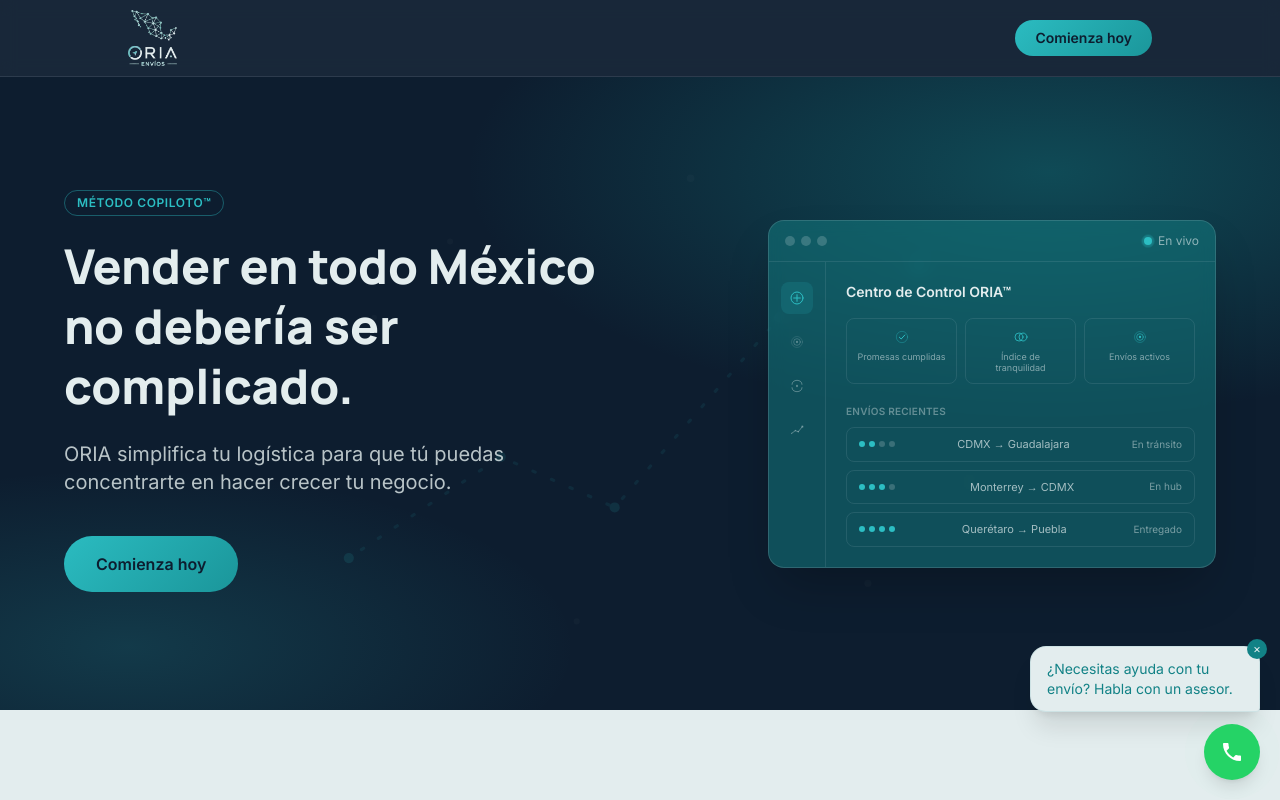
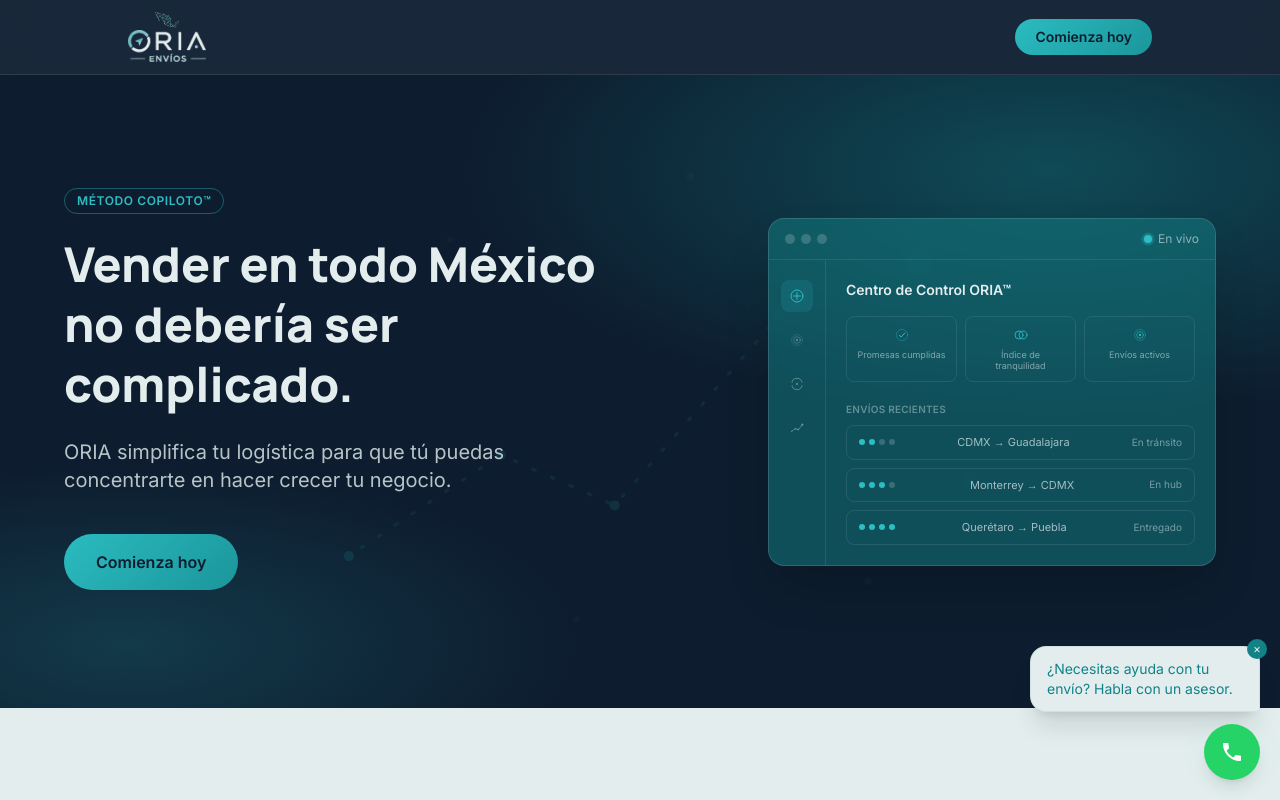
Before and after one commit to stephannymanrey/oria-landing, a React (Vite) app: page / in a window 1280 px wide. Shown: the top 800 px of the page. Built offline with nearby package versions, Linux system fonts and the light colour scheme.

Commit message:
Header: agrandar el wordmark respecto al mapa de puntos
Se separan el mapa y el wordmark en dos imágenes independientes para
poder controlar su tamaño por separado — el cliente sentía el mapa
más grande que el nombre "ORIA ENVÍOS".

```diff
--- a/src/components/Header.jsx
+++ b/src/components/Header.jsx
@@ -1,12 +1,13 @@
 export default function Header() {
   return (
-    <header className="sticky top-0 z-40 border-b border-neutral/10 bg-primary/95 px-6 py-2.5 backdrop-blur">
+    <header className="sticky top-0 z-40 border-b border-neutral/10 bg-primary/95 px-6 py-2 backdrop-blur">
       <div className="mx-auto flex max-w-5xl items-center justify-between">
-        <a href="#top" className="flex items-center">
+        <a href="#top" className="flex flex-col items-center py-1">
+          <img src="/logo-oria-map.png" alt="" className="h-4 w-auto" />
           <img
-            src="/logo-oria-full-light.png"
+            src="/logo-oria-light.png"
             alt="ORIA Envíos"
-            className="h-14 w-auto"
+            className="mt-0.5 h-8 w-auto"
           />
         </a>
         <a
```
Also changed, not shown: public/logo-oria-map.png (added).
